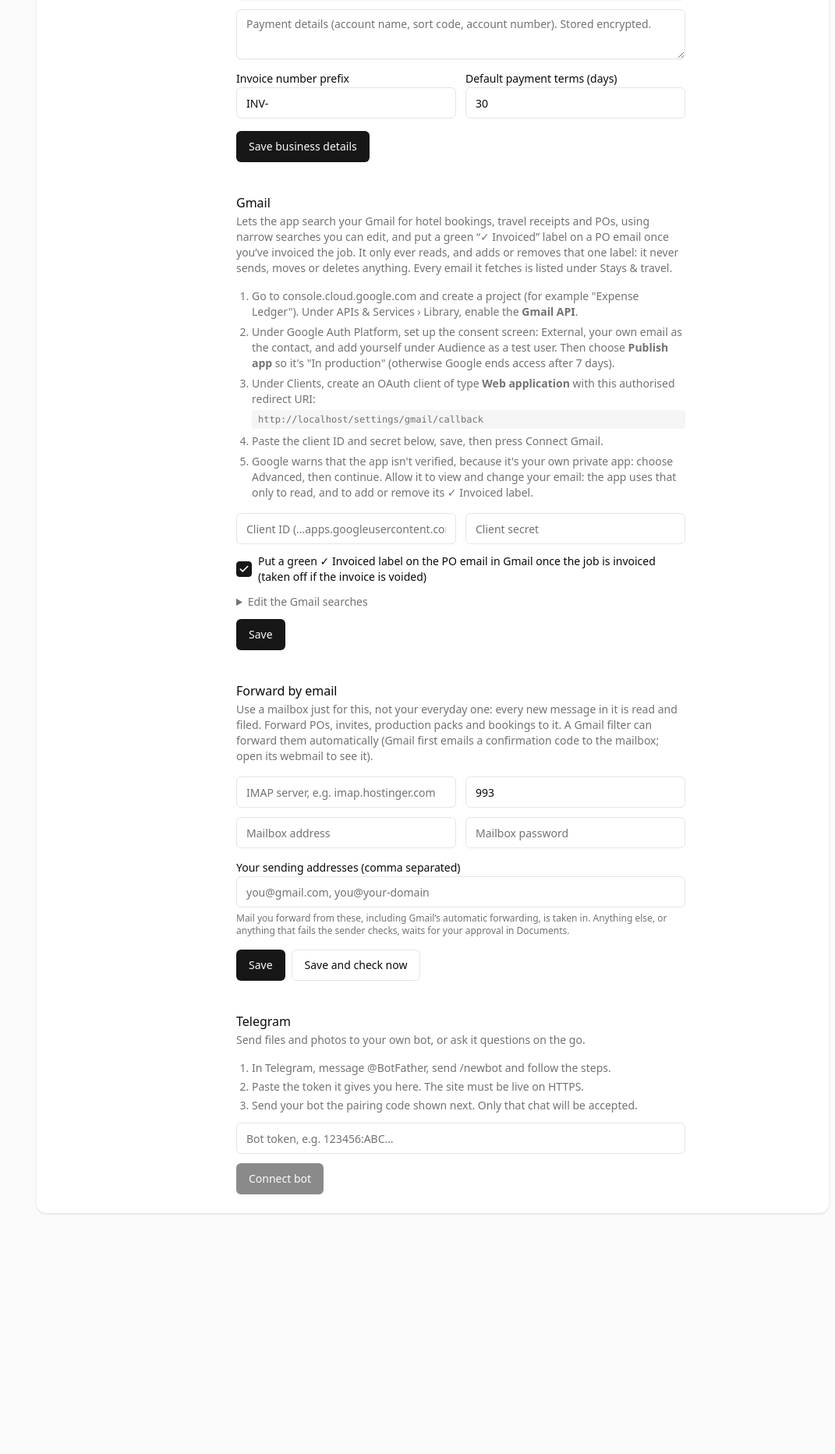
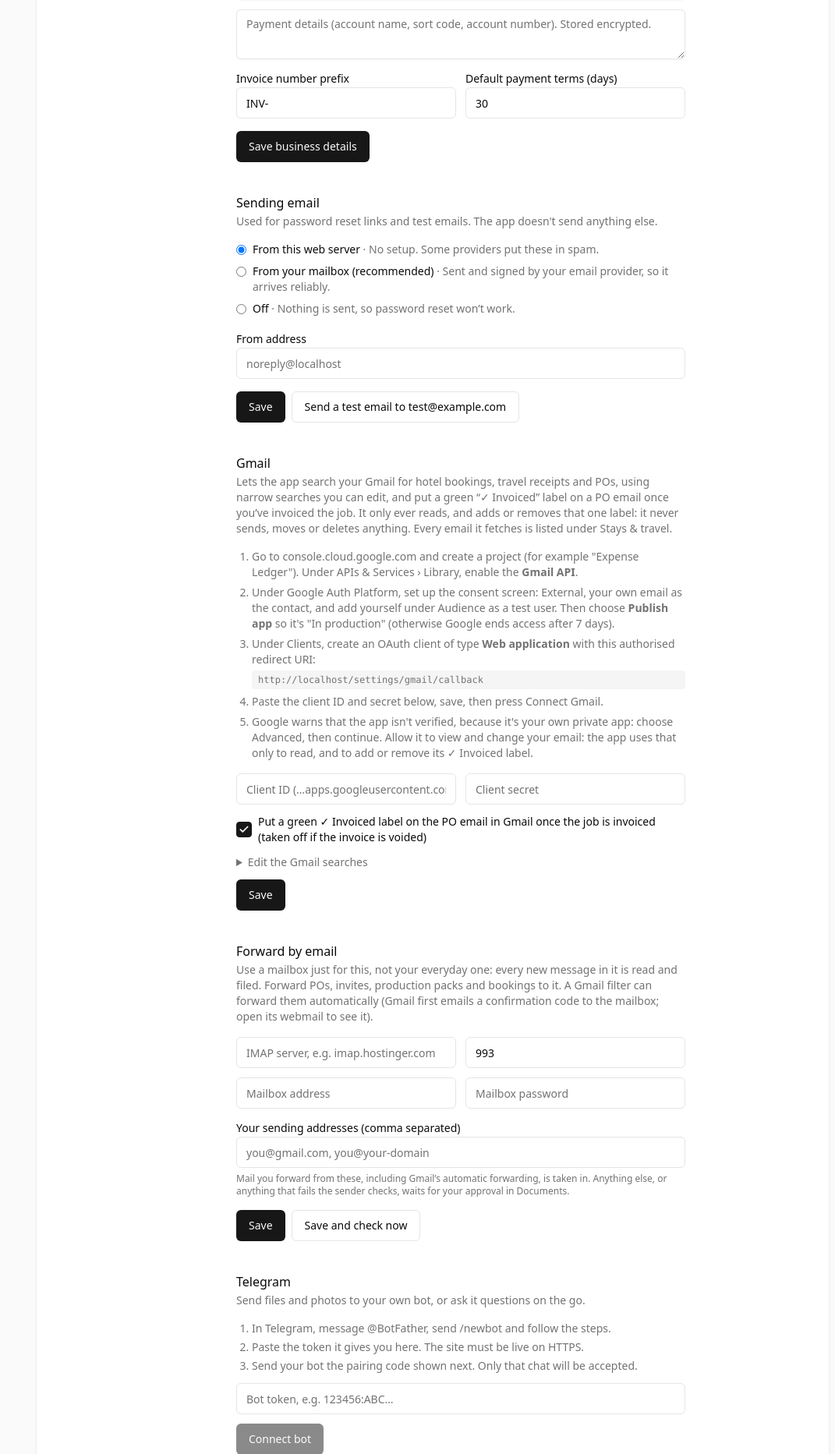
Before and after one commit to jammin808/Expend, a Laravel app: page /settings/integrations in a window 1280 px wide. Shown: the part 876-2741 px from the top of the page at 78% size, without its empty margins (209-1280 px from the left). Before the commit the page ends 2433 px from the top, so only its background shows below. Run offline with Laravel 12, Linux system fonts and the light colour scheme; a user stored in the database is signed in; data comes from the database, SQL or seed files in the repository; tables that the repository leaves empty hold one stand-in row (values such as "Sample post"); style sheets or scripts are compiled from the project's sources; some libraries are stand-ins or nearby versions.

Commit message:
Make password reset emails send
The live site had MAIL_MAILER=log, so reset links were only written to the log. Email sending is now
set in Settings › Integrations: from the web server (default on the live site, no setup) or from your
own mailbox over SMTP (password stored encrypted), with a test button. The forgot-password page says
when sending is off, ledger:reset-link prints a one-time reset link for recovery, and ledger:check
reports how email is sent and can send a test.

Co-Authored-By: Claude Opus 5.5 <noreply@anthropic.com>
Claude-Session: https://claude.ai/code/session_01SuqLwxAr83eQ8PSCRpAmR3

```diff
--- /dev/null
+++ b/app/Domain/Mail/OutgoingMail.php
@@ -0,0 +1,77 @@
+<?php
+
+namespace App\Domain\Mail;
+
+use App\Models\Setting;
+use Throwable;
+
+/**
+ * How the app sends email (password reset links and test emails), set in Settings › Integrations:
+ *
+ *   server  this web server's own mail program (Hostinger's sendmail); no setup, but more likely to land in spam
+ *   smtp    your own mailbox, for example smtp.hostinger.com with the mailbox's address and password (recommended)
+ *   off     nothing is sent
+ *
+ * With nothing chosen, the live site uses "server" so a password reset always works; elsewhere the .env setting
+ * is left alone (it writes emails to the log).
+ */
+final class OutgoingMail
+{
+    public const METHODS = ['server', 'smtp', 'off'];
+
+    public static function method(): ?string
+    {
+        $method = Setting::get('mail_method');
+        if (in_array($method, self::METHODS, true)) {
+            return $method === 'smtp' && ! self::smtpReady() ? 'server' : $method;
+        }
+
+        return app()->isProduction() ? 'server' : null;
+    }
+
+    public static function smtpReady(): bool
+    {
+        return Setting::get('smtp_host') && Setting::get('smtp_username') && Setting::get('smtp_password');
+    }
+
+    /** Point Laravel's mailer at the chosen method. Runs when the mailer is first used. */
+    public static function apply(): void
+    {
+        try {
+            $method = self::method();
+        } catch (Throwable) {
+            return; // no database yet (for example while installing): keep the .env setting
+        }
+
+        if ($method === 'smtp') {
+            $port = (int) (Setting::get('smtp_port') ?: 465);
+            config(['mail.default' => 'smtp', 'mail.mailers.smtp' => [
+                'transport' => 'smtp', 'scheme' => $port === 465 ? 'smtps' : 'smtp',
+                'host' => Setting::get('smtp_host'), 'port' => $port,
+                'username' => Setting::get('smtp_username'), 'password' => Setting::get('smtp_password'), 'timeout' => 20,
+            ]]);
+        } elseif ($method === 'server') {
+            config(['mail.default' => 'sendmail', 'mail.mailers.sendmail' => [
+                'transport' => 'sendmail', 'path' => ini_get('sendmail_path') ?: '/usr/sbin/sendmail -t -i',
+            ]]);
+        } elseif ($method === 'off') {
+            config(['mail.default' => 'log']);
+        }
+
+        if ($method !== null) {
+            config(['mail.from.address' => self::from(), 'mail.from.name' => Setting::get('mail_from_name') ?: config('app.name')]);
+        }
+    }
+
+    /** The From address: as set, else the mailbox you send through, your business email, or noreply@ your domain. */
+    public static function from(): string
+    {
+        $host = (string) parse_url((string) config('app.url'), PHP_URL_HOST);
+        $domain = implode('.', array_slice(explode('.', $host), -2)) ?: 'localhost';
+
+        return Setting::get('mail_from_address')
+            ?: (self::method() === 'smtp' ? Setting::get('smtp_username') : null)
+            ?: Setting::get('business_email')
+            ?: 'noreply@'.$domain;
+    }
+}
--- a/app/Http/Controllers/Auth/PasswordResetLinkController.php
+++ b/app/Http/Controllers/Auth/PasswordResetLinkController.php
@@ -2,6 +2,7 @@
 
 namespace App\Http\Controllers\Auth;
 
+use App\Domain\Mail\OutgoingMail;
 use App\Http\Controllers\Controller;
 use Illuminate\Http\RedirectResponse;
 use Illuminate\Http\Request;
@@ -19,6 +20,7 @@ class PasswordResetLinkController extends Controller
     {
         return Inertia::render('auth/forgot-password', [
             'status' => $request->session()->get('status'),
+            'mailOff' => OutgoingMail::method() === 'off',
         ]);
     }
 
--- a/app/Http/Controllers/IntegrationSettingsController.php
+++ b/app/Http/Controllers/IntegrationSettingsController.php
@@ -9,12 +9,15 @@ use App\Domain\Gmail\GmailClient;
 use App\Domain\Gmail\GmailLabeller;
 use App\Domain\Gmail\GmailScanner;
 use App\Domain\Mail\MailboxFetcher;
+use App\Domain\Mail\OutgoingMail;
 use App\Domain\Telegram\Telegram;
 use App\Jobs\SyncGmailLabels;
+use App\Mail\TestEmail;
 use App\Models\GmailLabel;
 use App\Models\Setting;
 use Illuminate\Http\RedirectResponse;
 use Illuminate\Http\Request;
+use Illuminate\Support\Facades\Mail;
 use Illuminate\Validation\Rule;
 use Inertia\Inertia;
 use Inertia\Response;
@@ -48,6 +51,13 @@ class IntegrationSettingsController extends Controller
                 'searches' => collect(GmailScanner::SEARCHES)->map(fn ($s, $key) => [
                     'key' => $key, 'label' => $s['label'], 'query' => GmailScanner::query($key), 'default' => $s['query'],
                 ])->values(),
+            ],
+            'mail' => [
+                'method' => OutgoingMail::method() ?? 'log', 'chosen' => Setting::get('mail_method'),
+                'smtp_host' => Setting::get('smtp_host') ?? 'smtp.hostinger.com', 'smtp_port' => Setting::get('smtp_port') ?? 465,
+                'smtp_username' => Setting::get('smtp_username'), 'smtp_password_set' => Setting::get('smtp_password') !== null,
+                'from_address' => Setting::get('mail_from_address'), 'default_from' => OutgoingMail::from(),
+                'to' => request()->user()->email,
             ],
             'telegram' => [
                 'token_set' => Telegram::token() !== null, 'paired' => Setting::get('telegram_chat_id') !== null,
@@ -232,4 +242,39 @@ class IntegrationSettingsController extends Controller
 
         return back()->with('success', 'Updating the “✓ Invoiced” labels in Gmail. It takes a minute or two.');
     }
+
+    public function updateMail(Request $request): RedirectResponse
+    {
+        $data = $request->validate([
+            'method' => ['required', Rule::in(OutgoingMail::METHODS)],
+            'smtp_host' => 'nullable|string|max:200', 'smtp_port' => 'nullable|integer|in:25,465,587,2525',
+            'smtp_username' => 'nullable|string|max:200', 'smtp_password' => 'nullable|string|max:300',
+            'from_address' => 'nullable|email|max:200',
+        ]);
+        if ($data['method'] === 'smtp' && (empty($data['smtp_host']) || empty($data['smtp_username']) || (empty($data['smtp_password']) && Setting::get('smtp_password') === null))) {
+            return back()->with('error', 'For your mailbox, fill in the server, the mailbox address and its password.');
+        }
+        Setting::put('mail_method', $data['method']);
+        Setting::put('smtp_host', $data['smtp_host'] ?? null);
+        Setting::put('smtp_port', $data['smtp_port'] ?? 465);
+        Setting::put('smtp_username', $data['smtp_username'] ?? null);
+        if (! empty($data['smtp_password'])) {
+            Setting::put('smtp_password', $data['smtp_password']);
+        }
+        Setting::put('mail_from_address', $data['from_address'] ?? null);
+        AuditLog::record('settings.mail', 'Settings', null, collect($data)->except('smtp_password')->all() + ['password_changed' => ! empty($data['smtp_password'])]);
+
+        return back()->with('success', 'Email sending saved. Send yourself a test email to check it arrives.');
+    }
+
+    public function testMail(Request $request): RedirectResponse
+    {
+        try {
+            Mail::to($request->user()->email)->send(new TestEmail);
+        } catch (Throwable $e) {
+            return back()->with('error', 'Couldn’t send: '.str_replace((string) Setting::get('smtp_password'), '••••', $e->getMessage()));
+        }
+
+        return back()->with('success', 'Sent to '.$request->user()->email.'. If it isn’t in your inbox within a few minutes, look in spam.');
+    }
 }
--- a/app/Models/Setting.php
+++ b/app/Models/Setting.php
@@ -10,7 +10,7 @@ use Illuminate\Support\Facades\Crypt;
  */
 class Setting extends Model
 {
-    public const ENCRYPTED = ['calendar_ics_url', 'anthropic_api_key', 'imap_password', 'telegram_bot_token', 'telegram_webhook_secret', 'business_bank_details', 'google_client_secret', 'gmail_refresh_token', 'gmail_access_token'];
+    public const ENCRYPTED = ['calendar_ics_url', 'anthropic_api_key', 'imap_password', 'telegram_bot_token', 'telegram_webhook_secret', 'business_bank_details', 'google_client_secret', 'gmail_refresh_token', 'gmail_access_token', 'smtp_password'];
 
     public const DEFAULTS = [
         'home_postcode' => null,
--- a/app/Providers/AppServiceProvider.php
+++ b/app/Providers/AppServiceProvider.php
@@ -4,6 +4,7 @@ namespace App\Providers;
 
 use App\Domain\Ai\AiClient;
 use App\Domain\Ai\AnthropicAiClient;
+use App\Domain\Mail\OutgoingMail;
 use Illuminate\Support\Facades\URL;
 use Illuminate\Support\ServiceProvider;
 
@@ -27,5 +28,8 @@ class AppServiceProvider extends ServiceProvider
         if ($this->app->isProduction()) {
             URL::forceScheme('https');
         }
+
+        // Sending email is set in Settings › Integrations, so read it when the mailer is first needed.
+        $this->app->afterResolving('mail.manager', fn () => OutgoingMail::apply());
     }
 }
--- a/resources/js/pages/auth/forgot-password.tsx
+++ b/resources/js/pages/auth/forgot-password.tsx
@@ -10,7 +10,7 @@ import { Input } from '@/components/ui/input';
 import { Label } from '@/components/ui/label';
 import AuthLayout from '@/layouts/auth-layout';
 
-export default function ForgotPassword({ status }: { status?: string }) {
+export default function ForgotPassword({ status, mailOff }: { status?: string; mailOff?: boolean }) {
     const { data, setData, post, processing, errors } = useForm({
         email: '',
     });
@@ -26,6 +26,11 @@ export default function ForgotPassword({ status }: { status?: string }) {
             <Head title="Forgot password" />
 
             {status && <div className="mb-4 text-center text-sm font-medium text-green-600">{status}</div>}
+            {mailOff && (
+                <div className="mb-4 text-center text-sm text-amber-700">
+                    Sending email is switched off on this site, so no reset link can be sent. It can be switched on in Settings › Integrations.
+                </div>
+            )}
 
             <div className="space-y-6">
                 <form onSubmit={submit}>
--- a/resources/js/pages/settings/integrations.tsx
+++ b/resources/js/pages/settings/integrations.tsx
@@ -24,6 +24,17 @@ interface Props {
     business: { name: string | null; address: string | null; email: string | null; bank: string | null; prefix: string; terms: number };
     email: { host: string | null; port: number; username: string | null; password_set: boolean; allowed: string };
     telegram: { token_set: boolean; paired: boolean; pairing_code: string | null; webhook: string };
+    mail: {
+        method: string;
+        chosen: string | null;
+        smtp_host: string;
+        smtp_port: number;
+        smtp_username: string | null;
+        smtp_password_set: boolean;
+        from_address: string | null;
+        default_from: string;
+        to: string;
+    };
     gmail: {
         configured: boolean;
         connected: boolean;
@@ -40,7 +51,7 @@ interface Props {
     };
 }
 
-export default function Integrations({ ai, business, email, telegram, gmail }: Props) {
+export default function Integrations({ ai, business, email, telegram, gmail, mail: out }: Props) {
     const aiForm = useForm({
         api_key: '',
         model: ai.model,
@@ -66,6 +77,14 @@ export default function Integrations({ ai, business, email, telegram, gmail }: P
         test: false as boolean,
     });
     const tg = useForm({ token: '' });
+    const send = useForm({
+        method: out.method === 'log' ? 'server' : out.method,
+        smtp_host: out.smtp_host ?? 'smtp.hostinger.com',
+        smtp_port: String(out.smtp_port ?? 465),
+        smtp_username: out.smtp_username ?? '',
+        smtp_password: '',
+        from_address: out.from_address ?? '',
+    });
     const gm = useForm({
         client_id: gmail.client_id ?? '',
         client_secret: '',
@@ -184,6 +203,91 @@ export default function Integrations({ ai, business, email, telegram, gmail }: P
                             </div>
                         </div>
                         <Button disabled={biz.processing}>Save business details</Button>
+                    </form>
+
+                    <form
+                        id="sending"
+                        className="space-y-4"
+                        onSubmit={(e) => (
+                            e.preventDefault(),
+                            send.put('/settings/integrations/mail', { preserveScroll: true, onSuccess: () => send.setData('smtp_password', '') })
+                        )}
+                    >
+                        <HeadingSmall
+                            title="Sending email"
+                            description="Used for password reset links and test emails. The app doesn't send anything else."
+                        />
+                        <div className="space-y-2 text-sm">
+                            {[
+                                ['server', 'From this web server', 'No setup. Some providers put these in spam.'],
+                                ['smtp', 'From your mailbox (recommended)', 'Sent and signed by your email provider, so it arrives reliably.'],
+                                ['off', 'Off', 'Nothing is sent, so password reset won’t work.'],
+                            ].map(([value, label, hint]) => (
+                                <label key={value} className="flex items-start gap-2">
+                                    <input
+                                        type="radio"
+                                        name="mail-method"
+                                        className="mt-1"
+                                        checked={send.data.method === value}
+                                        onChange={() => send.setData('method', value)}
+                                    />
+                                    <span>
+                                        {label} <span className="text-muted-foreground">· {hint}</span>
+                                    </span>
+                                </label>
+                            ))}
+                        </div>
+                        {send.data.method === 'smtp' && (
+                            <div className="grid gap-3 sm:grid-cols-2">
+                                <Input
+                                    placeholder="Server, e.g. smtp.hostinger.com"
+                                    value={send.data.smtp_host}
+                                    onChange={(e) => send.setData('smtp_host', e.target.value)}
+                                />
+                                <Input
+                                    placeholder="Port"
+                                    inputMode="numeric"
+                                    value={send.data.smtp_port}
+                                    onChange={(e) => send.setData('smtp_port', e.target.value)}
+                                />
+                                <Input
+                                    placeholder="Mailbox address"
+                                    autoComplete="off"
+                                    value={send.data.smtp_username}
+                                    onChange={(e) => send.setData('smtp_username', e.target.value)}
+                                />
+                                <Input
+                                    type="password"
+                                    autoComplete="off"
+                                    placeholder={out.smtp_password_set ? 'Password saved (encrypted)' : 'Mailbox password'}
+                                    value={send.data.smtp_password}
+                                    onChange={(e) => send.setData('smtp_password', e.target.value)}
+                                />
+                            </div>
+                        )}
+                        <div className="space-y-1.5">
+                            <Label>From address</Label>
+                            <Input
+                                placeholder={out.default_from}
+                                value={send.data.from_address}
+                                onChange={(e) => send.setData('from_address', e.target.value)}
+                            />
+                        </div>
+                        {Object.values(send.errors).map((e) => (
+                            <p key={e} className="text-sm text-rose-600">
+                                {e}
+                            </p>
+                        ))}
+                        <div className="flex flex-wrap gap-2">
+                            <Button disabled={send.processing}>Save</Button>
+                            <Button
+                                type="button"
+                                variant="outline"
+                                onClick={() => router.post('/settings/integrations/mail/test', {}, { preserveScroll: true })}
+                            >
+                                Send a test email to {out.to}
+                            </Button>
+                        </div>
                     </form>
 
                     <section id="gmail" className="space-y-4">
--- a/routes/console.php
+++ b/routes/console.php
@@ -5,9 +5,11 @@ use App\Domain\Calendar\CalendarSync;
 use App\Domain\Mail\MailboxFetcher;
 use App\Jobs\SyncGmailLabels;
 use App\Models\Setting;
+use App\Models\User;
 use Illuminate\Support\Facades\Artisan;
 use Illuminate\Support\Facades\Http;
 use Illuminate\Support\Facades\Log;
+use Illuminate\Support\Facades\Password;
 use Illuminate\Support\Facades\Schedule;
 
 Artisan::command('ledger:verify-audit', function () {
@@ -48,6 +50,21 @@ Artisan::command('ledger:fetch-email', function (MailboxFetcher $fetcher) {
     return 0;
 })->purpose('Read new emails from the forwarding mailbox');
 
+Artisan::command('ledger:reset-link', function () {
+    $user = User::query()->first();
+    if (! $user) {
+        $this->error('No account yet.');
+
+        return 1;
+    }
+    $token = Password::broker()->createToken($user);
+    AuditLog::record('auth.reset_link_created', $user, null, null, 'Created on the server with ledger:reset-link', 'server');
+    $this->line(url(route('password.reset', ['token' => $token, 'email' => $user->email], false)));
+    $this->line('Valid for '.config('auth.passwords.users.expire').' minutes, once.');
+
+    return 0;
+})->purpose('Print a one-time password reset link for the owner (for when email can’t be sent)');
+
 // One cron entry on the server runs all of these: * * * * * php artisan schedule:run
 Schedule::command('ledger:sync-calendar')->hourly()->withoutOverlapping();
 Schedule::command('ledger:verify-audit')->dailyAt('03:10');
--- a/routes/settings.php
+++ b/routes/settings.php
@@ -21,6 +21,8 @@ Route::middleware('auth')->group(function () {
     Route::put('settings/integrations/email', [IntegrationSettingsController::class, 'updateEmail'])->name('integrations.email');
     Route::post('settings/integrations/telegram', [IntegrationSettingsController::class, 'connectTelegram'])->name('integrations.telegram');
     Route::delete('settings/integrations/telegram', [IntegrationSettingsController::class, 'disconnectTelegram'])->name('integrations.telegram.disconnect');
+    Route::put('settings/integrations/mail', [IntegrationSettingsController::class, 'updateMail'])->name('integrations.mail');
+    Route::post('settings/integrations/mail/test', [IntegrationSettingsController::class, 'testMail'])->middleware('throttle:5,1')->name('integrations.mail.test');
     Route::put('settings/integrations/gmail', [IntegrationSettingsController::class, 'updateGmail'])->name('integrations.gmail');
     Route::post('settings/gmail/connect', [IntegrationSettingsController::class, 'connectGmail'])->name('gmail.connect');
     Route::delete('settings/gmail', [IntegrationSettingsController::class, 'disconnectGmail'])->name('gmail.disconnect');
```
Also changed, not shown: app/Console/Commands/CheckIntegrations.php (+5 -2 lines), app/Mail/TestEmail.php (added, +20 -0 lines), tests/Feature/OutgoingMailTest.php (added, +70 -0 lines), README.md.
